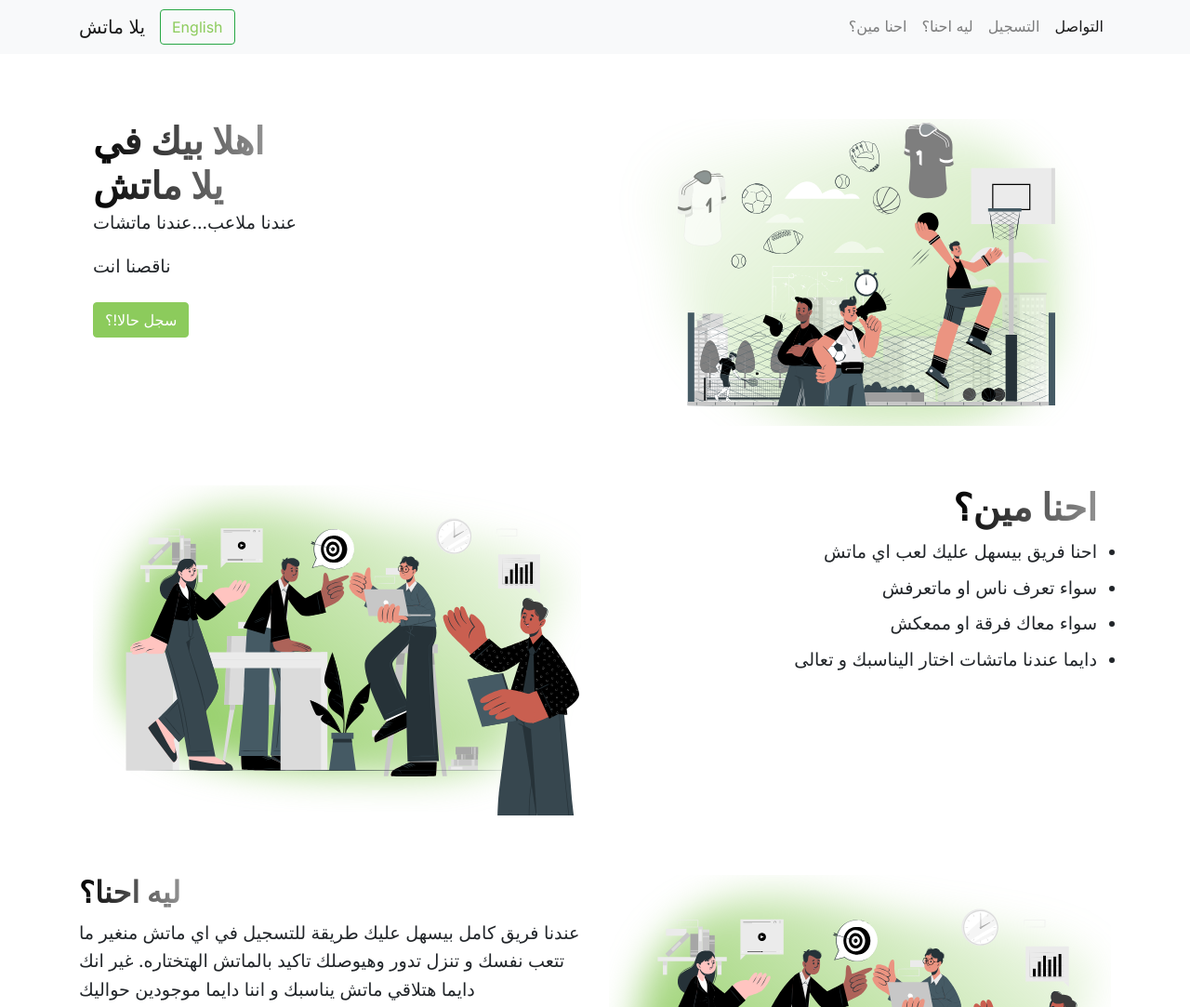
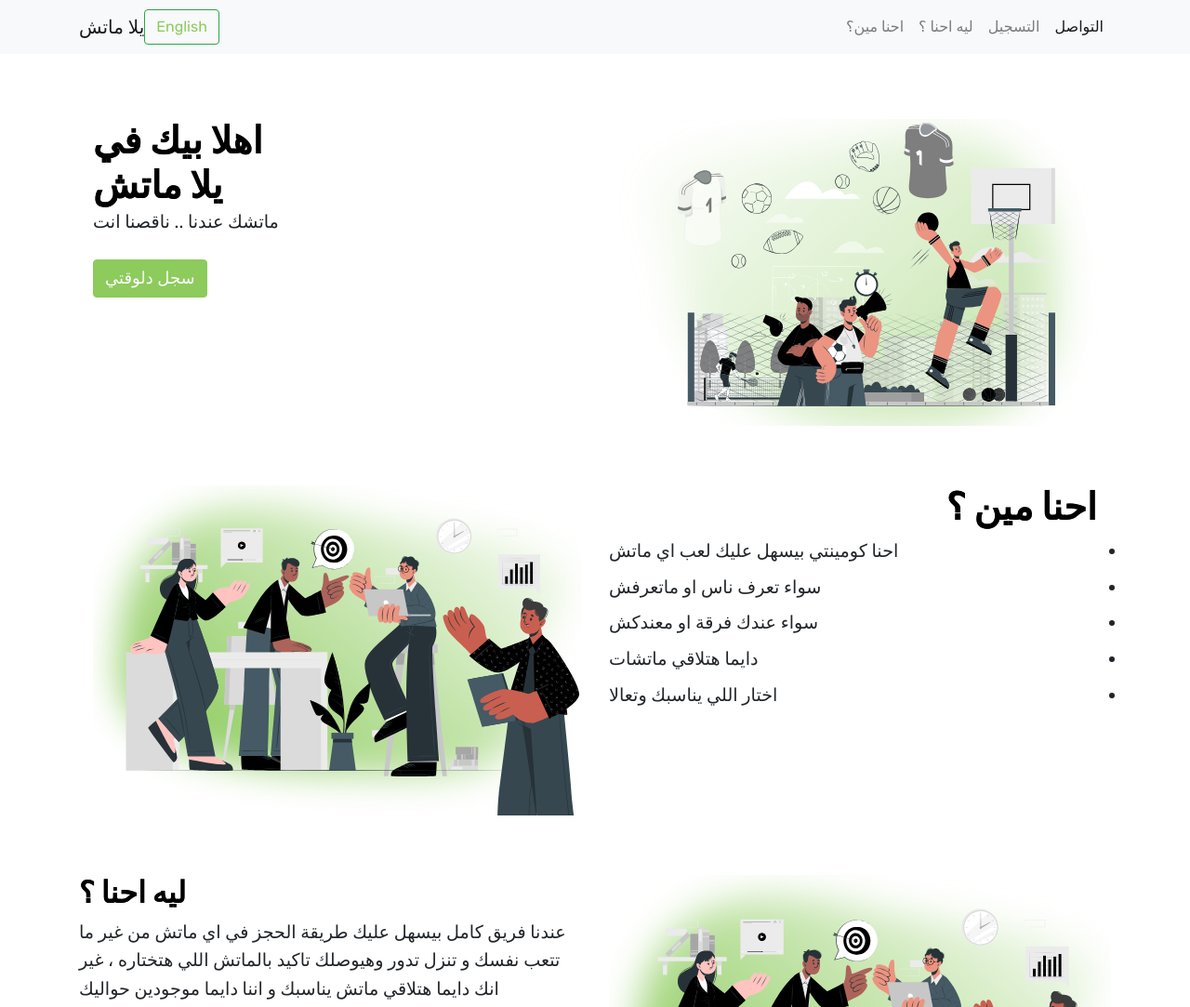
Before and after one commit to asirabdelhady/yallamatch, a plain HTML site: page index.html in a window 1280 px wide. Shown: the top 1083 px of the page at 93% size. Drawn offline with nearby package versions, Linux system fonts and the light colour scheme.

Commit message:
Edit html and css and js

```diff
--- a/index.html
+++ b/index.html
@@ -8,6 +8,9 @@
     <link href="https://stackpath.bootstrapcdn.com/bootstrap/4.5.2/css/bootstrap.min.css" rel="stylesheet">
     <!-- Google Fonts -->
     <link href="https://fonts.googleapis.com/css2?family=Inter:wght@400;700&display=swap" rel="stylesheet">
+    <link rel="preconnect" href="https://fonts.googleapis.com">
+    <link rel="preconnect" href="https://fonts.gstatic.com" crossorigin>
+    <link href="https://fonts.googleapis.com/css2?family=Rubik:ital,wght@0,300..900;1,300..900&display=swap" rel="stylesheet">
     <!-- Custom CSS -->
     <link rel="stylesheet" href="styles.css">
 </head>
@@ -26,7 +29,7 @@
                         <a class="nav-link" href="#who" id="navWho">احنا مين؟</a>
                     </li>
                     <li class="nav-item">
-                        <a class="nav-link" href="#why" id="navWhy">ليه احنا؟</a>
+                        <a class="nav-link" href="#why" id="navWhy">ليه احنا ؟</a>
                     </li>
                     <li class="nav-item">
                         <a class="nav-link" href="#how" id="navHow">التسجيل</a>
@@ -50,10 +53,9 @@
                 <div class="row">
                     <div class="col-lg-6">
                         <h1 class="gradient-text"><span id="welcome">اهلا بيك في</span> <span id="yallaMatch">يلا ماتش</span></h1>
-                        <p><span id="weGot"> عندنا ملاعب...عندنا ماتشات </span></p>
-                        <p><span id="missingYou">ناقصنا انت</span></p>
+                        <p><span id="weGot"> ماتشك عندنا  </span></p>
                         <div class="mt-4 d-flex justify-content-center justify-content-lg-start">
-                            <a href="#" class="btn btn-outline-secondary custom-btn" id="registerNow">سجل حالا!؟</a>
+                            <a href="#" class="btn btn-outline-secondary custom-btn" id="registerNow">سجل دلوقتي </a>
                         </div>
                     </div>
                     <div class="col-lg-6 text-center mt-4 mt-lg-0">
@@ -72,10 +74,11 @@
                         <div class="text-right">
                             <h1 class="gradient-text" id="whoAreWe">احنا مين ؟</h1>
                             <ul class="list-unstyled text-left rtl" id="whoList">
-                                <li>احنا فريق بيسهل عليك لعب اي ماتش</li>
+                                <li>احنا كومينتي بيسهل عليك لعب اي ماتش</li>
                                 <li>سواء تعرف ناس او ماتعرفش</li>
-                                <li>سواء معاك فرقة او ممعكش</li>
-                                <li>دايما عندنا ماتشات اختار اليناسبك و تعالى</li>
+                                <li>سواء عندك فرقة او معندكش</li>
+                                <li>دايما هتلاقي ماتشات </li>
+                                <li>اختار اللي يناسبك وتعالا </li>
                             </ul>
                         </div>
                     </div>
@@ -92,8 +95,8 @@
         <section id="why" class="section-why">
             <div class="row">
                 <div class="col-lg-6">
-                    <h2 class="gradient-text" id="whyUs">ليه احنا؟</h2>
-                    <p id="whyText">عندنا فريق كامل بيسهل عليك طريقة للتسجيل في اي ماتش منغير ما تتعب نفسك و تنزل تدور وهيوصلك تاكيد بالماتش الهتختاره. غير انك دايما هتلاقي ماتش يناسبك و اننا دايما موجودين حواليك</p>
+                    <h2 class="gradient-text" id="whyUs">ليه احنا ؟</h2>
+                    <p id="whyText"> عندنا فريق كامل بيسهل عليك طريقة الحجز في اي ماتش من غير ما تتعب نفسك و تنزل تدور وهيوصلك تاكيد بالماتش اللي هتختاره ، غير انك دايما هتلاقي ماتش يناسبك و اننا دايما موجودين حواليك </p>
                 </div>
                 <div class="col-lg-6 text-center mt-4 mt-lg-0">
                     <img src="assets/aboutus.svg" alt="Yalla Match" class="img-fluid">
@@ -102,8 +105,10 @@
         </section>
         <!-- How to Register Section -->
         <section id="how" class="section-how text-center">
-            <h2 class="gradient-text" id="howToRegister">تسجل ازاي؟</h2>
-            <p id="registerStepsText">في اسهل ثلاث خطوات</p>
+            <h2 class="gradient-text" id="howToRegister"> أسجل ازاي ؟ </h2>
+            <br>
+            <br>
+            <br>
             <div class="row justify-content-center" >
                 <div class="col-lg-3 order-3 order-md-1">
                     <a>
@@ -115,13 +120,13 @@
                     <a href="https://www.instagram.com/yallamatch.eg?igsh=MWwxajQ5bGQ4eDFuZg==" target="_blank">
                         <img src="assets/instagram.svg" class="img-fluid custom-num-size" alt="Instagram">
                     </a>
-                    <p id="followInstagram">تابعنا على الانستاحرام</p>
+                    <p id="followInstagram">تابعنا على انستجرام</p>
                 </div>
                 <div class="col-lg-3 order-1 order-md-3">
                     <a href="https://t.me/+rRvVRPiaVeZkYjU0" target="_blank">
                         <img src="assets/telegram.svg" class="img-fluid custom-num-size" alt="Telegram">
                     </a>
-                    <p id="registerStep">سجل في الماتش اليناسبك</p>
+                    <p id="registerStep">اختار  الماتش اللي يناسبك</p>
                 </div>
             </div>
         </section>
@@ -131,8 +136,8 @@
             <div class="container">
                 <div class="row">
                     <div class="col-lg-6 order-lg-1 text-left">
-                        <h2 class="gradient-text" id="contactUs">اتواصل معانا</h2>
-                        <p id="contactText">ادخل جروب التليجرام عشان يوصلك الاشعارات و تابعنا علز الانستاحرام عشان يوصلك اجدد الاخبار</p>
+                        <h2 class="gradient-text" id="contactUs">تواصل معانا</h2>
+                        <p id="contactText">ادخل جروب التليجرام عشان يوصلك الاشعارات و تابعنا على الانستجرام عشان يوصلك اجدد الاخبار</p>
                         <div class="row mt-4">
                             <div class="row">
                                 <div class="col-md-3 mb-3 mb-md-0 text-center">
--- a/scripts.js
+++ b/scripts.js
@@ -66,27 +66,26 @@ const content = {
         welcome: "اهلا بيك في",
         yallaMatch: "يلا ماتش",
         yallaMatch2: "يلا ماتش",
-        weGot: "عندنا ملاعب...عندنا ماتشات",
-        missingYou: "ناقصنا انت",
-        registerNow: "سجل حالا!؟",
-        whoAreWe: "احنا مين؟",
+        weGot: "ماتشك عندنا .. ناقصنا انت ",
+        registerNow: "سجل دلوقتي",
+        whoAreWe: "احنا مين ؟",
         whoList: [
-            "احنا فريق بيسهل عليك لعب اي ماتش",
-            "سواء تعرف ناس او ماتعرفش",
-            "سواء معاك فرقة او ممعكش",
-            "دايما عندنا ماتشات اختار اليناسبك و تعالى"
+            "احنا كومينتي بيسهل عليك لعب اي ماتش",
+            "سواء تعرف ناس او متعرفش",
+            "سواء عندك فرقة او معندكش",
+            "دايما هتلاقي ماتشات",
+            "اختار اللي يناسبك و تعالا ",
         ],
-        whyUs: "ليه احنا؟",
-        whyText: "عندنا فريق كامل بيسهل عليك طريقة للتسجيل في اي ماتش منغير ما تتعب نفسك و تنزل تدور وهيوصلك تاكيد بالماتش الهتختاره. غير انك دايما هتلاقي ماتش يناسبك و اننا دايما موجودين حواليك",
-        howToRegister: "تسجل ازاي؟",
-        registerStepsText: "في اسهل ثلاث خطوات",
-        registerStep: "سجل في الماتش اليناسبك",
-        followInstagram: "تابعنا على الانستاحرام",
+        whyUs: "ليه احنا ؟",
+        whyText: "عندنا فريق كامل بيسهل عليك طريقة الحجز في اي ماتش من غير ما تتعب نفسك و تنزل تدور وهيوصلك تاكيد بالماتش اللي هتختاره ، غير انك دايما هتلاقي ماتش يناسبك و اننا دايما موجودين حواليك",
+        howToRegister: "أسجل ازاي ؟",
+        registerStep: "اختار  الماتش اللي يناسبك",
+        followInstagram: "تابعنا على انستجرام",
         joinTelegram: "ادخل جروب التليجرام",
         contactUs: "اتواصل معانا",
-        contactText: "ادخل جروب التليجرام عشان يوصلك الاشعارات و تابعنا علز الانستاحرام عشان يوصلك اجدد الاخبار",
-        navWho: "احنا مين؟",
-        navWhy: "ليه احنا؟",
+        contactText: "ادخل جروب التليجرام عشان يوصلك الاشعارات و تابعنا على الانستجرام عشان يوصلك اجدد الاخبار",
+        navWho: "احنا مين ؟",
+        navWhy: "ليه احنا ؟",
         navHow: "التسجيل",
         navContact: "التواصل",
     },
--- a/styles.css
+++ b/styles.css
@@ -1,11 +1,13 @@
+/* Apply Rubik font to the whole website */
 body {
-    font-family: 'Inter', Arial, sans-serif;
+    font-family: 'Rubik', sans-serif;
     margin: 0;
     padding: 0;
     line-height: 1.6;
     scroll-behavior: smooth;
 }
 
+/* Header styles */
 header {
     background: #333;
     color: #fff;
@@ -13,6 +15,7 @@ header {
     text-align: center;
 }
 
+/* Media queries for responsive design */
 @media (max-width: 991.98px) {
     .section-contact .row {
         flex-direction: column-reverse; /* Reverse row direction on mobile and tablet screens */
@@ -33,6 +36,7 @@ header {
     }
 }
 
+/* Order styles for Arabic layout */
 .section-how .order-arabic-1 {
     order: 3;
 }
@@ -67,11 +71,13 @@ header {
     margin-bottom: 8px; /* Adjust margin between list items */
 }
 
+/* Contact icon styles */
 .contact-icon{
     max-width: 50%;
     height: 50%;
 }
 
+/* Custom image sizes */
 .custom-img-size {
     max-width: 50%; /* Adjust the percentage as per your needs */
     height: auto; /* Maintain aspect ratio */
@@ -83,7 +89,9 @@ header {
     margin-bottom: 2rem;
 }
 
+/* Custom button styles */
 .custom-btn {
+    font-size: large;
     background-color: #8CCB5C;
     border-color: #8CCB5C;
     color: #fff;
@@ -96,6 +104,7 @@ header {
     border-color: #79b952; /* match the border color on hover */
 }
 
+/* Section styles */
 .section-intro, .section-who, .section-why, .section-how, .section-contact {
     padding: 2rem 0;
     padding-top: 2rem; /* Add this line for extra space at the top */
@@ -109,11 +118,11 @@ header {
 }
 
 .gradient-text {
-    font-family: 'Inter', sans-serif;
+    font-family: 'Rubik', sans-serif;
     font-weight: 700;
+    color: #000000;
     background: linear-gradient(90deg, #000000, #919191); /* Change to a black gradient */
     -webkit-background-clip: text;
-    color: transparent;
     display: inline-block;
 }
 
@@ -135,7 +144,9 @@ header {
     display: block; /* Ensure spans are on separate lines */
 }
 
+/* Font family for sections */
 .section-intro p, .section-who, .section-why, .section-how, .section-contact {
+    font-family: 'Rubik', sans-serif;
     font-size: 1.2rem;
 }
 
@@ -147,6 +158,7 @@ header {
     background: none;
 }
 
+/* Contact section styles */
 .section-contact a {
     display: block;
     margin: 0.5rem 0;
@@ -158,6 +170,7 @@ header {
     color: #007BFF;
 }
 
+/* Footer styles */
 footer {
     background: #333;
     color: #fff;
@@ -167,6 +180,7 @@ footer {
     width: 100%;
 }
 
+/* List styles for text alignment */
 .text-left ul {
     direction: ltr; /* Set text direction to left-to-right */
     text-align: left; /* Align the entire list content to the left */
@@ -184,15 +198,22 @@ footer {
     margin-bottom: 8px; /* Adjust margin between list items */
 }
 
-.btn-outline-success{
+/* Button outline styles */
+.btn-outline-success {
     color: #8CCB5C;
     outline-color: #8CCB5C;
-
 }
 
-.btn-outline-success:hover{
+.btn-outline-success:hover {
     color: white;
     background-color: #8CCB5C;
     outline-color: #8CCB5C;
-
 }
+.navbar-brand
+{
+    font-family: 'Rubik', sans-serif;
+    margin: 0;
+    padding: 0;
+    line-height: 1.6;
+    scroll-behavior: smooth;
+}
```
